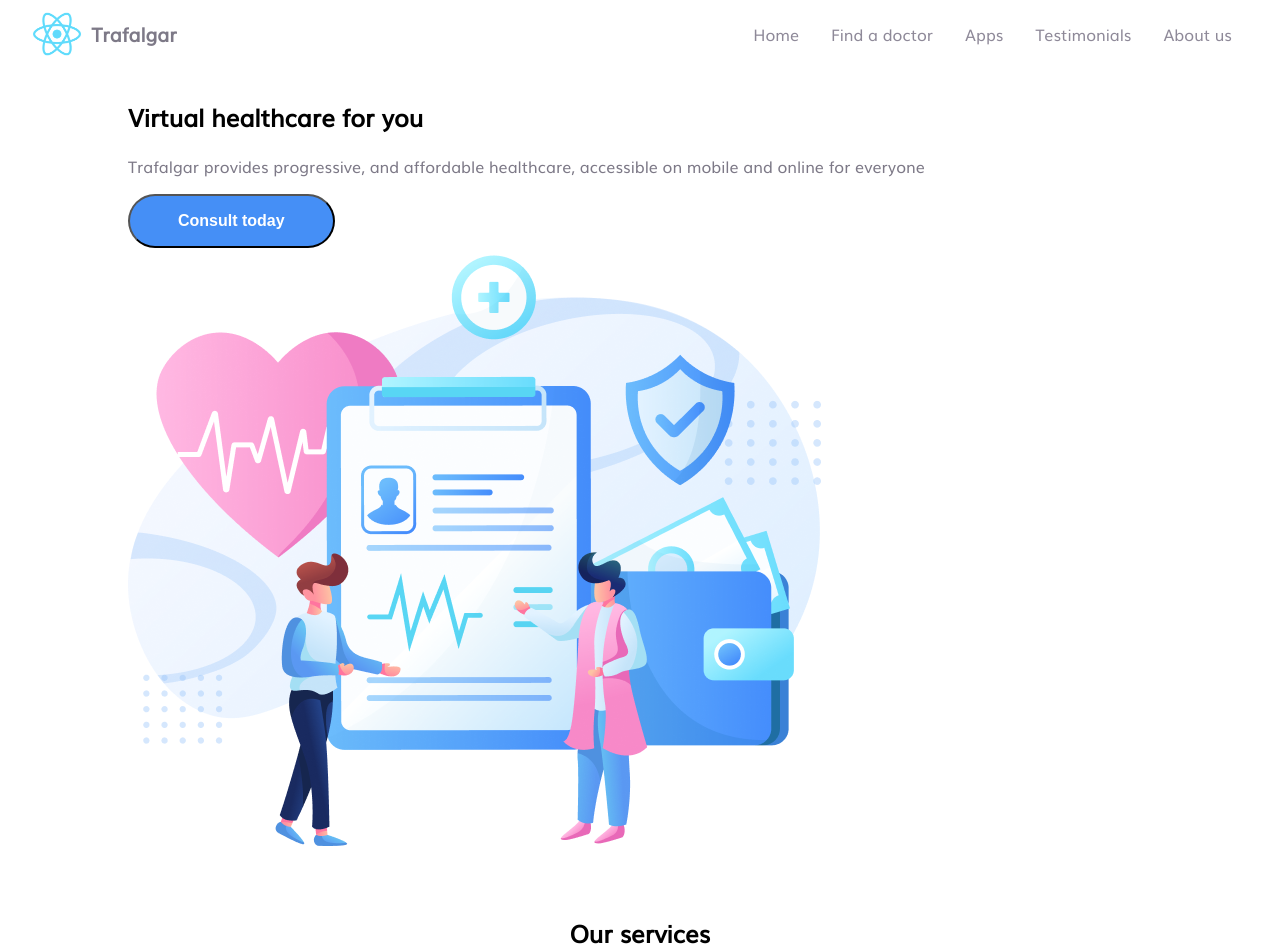
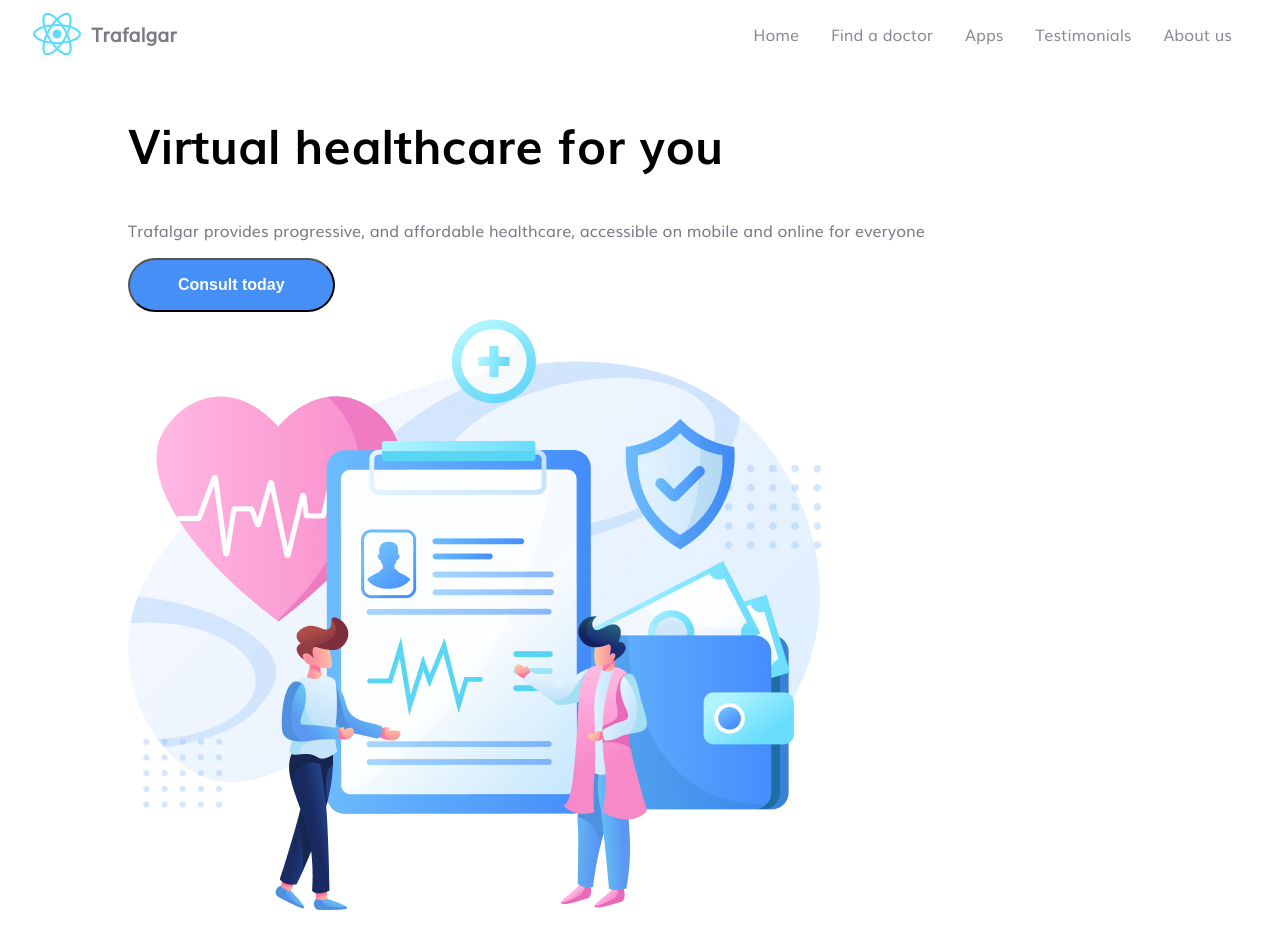
Before and after one commit to AbrahamDN/trafalgar, a React (Create React App) app: page / in a window 1280 px wide. Shown: the top 952 px of the page. Built offline with nearby package versions, Linux system fonts and the light colour scheme.

Commit message:
[TRAF-20] Added Muli-Bold & Muli-Light font + changed heading sizes

```diff
--- a/src/index.scss
+++ b/src/index.scss
@@ -2,11 +2,26 @@
   font-family: 'Muli';
   src: local('Muli'), url(./fonts/muli/Muli.ttf) format('truetype');
 }
+@font-face {
+  font-family: 'Muli Bold';
+  src: local('Muli Bold'), url(./fonts/muli/Muli-Bold.ttf) format('truetype');
+}
+@font-face {
+  font-family: 'Muli Light';
+  src: local('Muli Light'), url(./fonts/muli/Muli-Light.ttf) format('truetype');
+}
+
+$primary-gradient: linear-gradient(183.41deg, #67c3f3 -8.57%, #5a98f2 82.96%);
+$primary-color: #458ff6;
+$bg-color: #fff;
+$text-color: #7d7987;
+$heading-color: #000;
+$drop-shadow: 10px 40px 50px rgba(229, 233, 246, 0.4);
 
 body {
   margin: 0;
   font-family: 'Muli', sans-serif;
-  color: #7d7987;
+  color: $text-color;
   -webkit-font-smoothing: antialiased;
   -moz-osx-font-smoothing: grayscale;
 }
@@ -17,5 +32,19 @@ h3,
 h4,
 h5,
 h6 {
-  color: #000;
+  font-family: 'Muli Bold';
+  color: $heading-color;
 }
+
+h1 {
+  font-size: 48px;
+}
+h2 {
+  font-size: 36px;
+}
+h3 {
+  font-size: 24px;
+}
+h4 {
+  font-size: 21px;
+}
```
